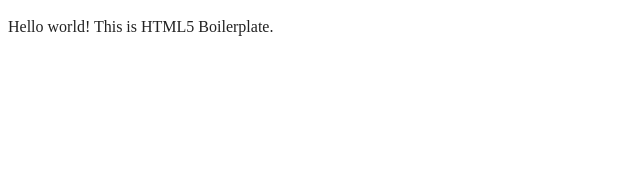
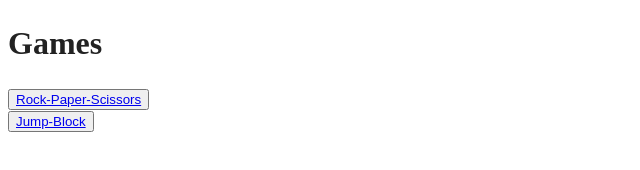
Before and after one commit to singhpreet11011/HTMLassignment, a website built with webpack: page index.html in a window 1280 px wide. Shown: the whole page, without its empty margins (0-640 px from the left). Built offline with nearby package versions, Linux system fonts and the light colour scheme.

Commit message:
Update index.html

```diff
--- a/index.html
+++ b/index.html
@@ -4,7 +4,7 @@
 <head>
   <meta charset="utf-8">
   <meta name="viewport" content="width=device-width, initial-scale=1">
-  <title></title>
+  <title>Jump-Block</title>
   <link rel="stylesheet" href="css/style.css">
   <meta name="description" content="">
 
@@ -20,12 +20,21 @@
 
   <link rel="manifest" href="site.webmanifest">
   <meta name="theme-color" content="#fafafa">
+
 </head>
 
 <body>
 
+
+
+
+
   <!-- Add your site or application content here -->
-  <p>Hello world! This is HTML5 Boilerplate.</p>
+  <h1>Games</h1>
+  <button id ="rps"><a href = "rockpaperscissors.html">Rock-Paper-Scissors</a></button>
+  <br>
+  <button id="ttt"><a href ="jumpBlock.html">Jump-Block</a></button>
+
   <script src="js/app.js"></script>
 
 </body>
```
